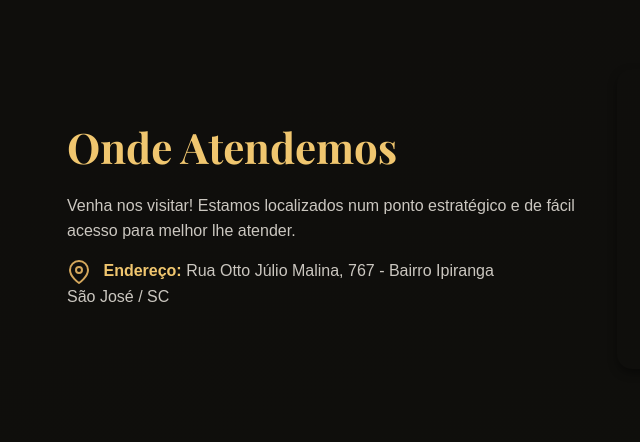
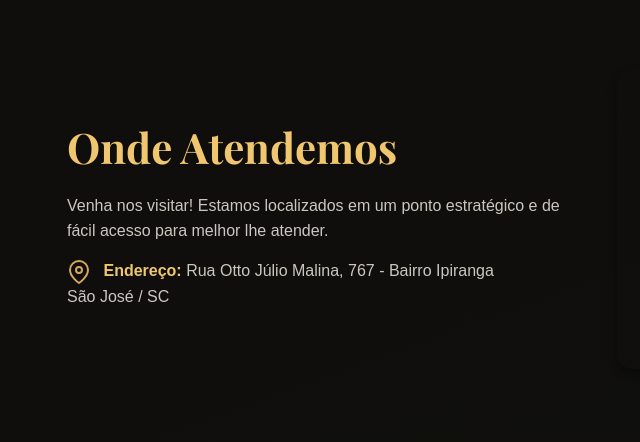
Before and after one commit to MatheusYanr/barbearia-vlad, a PHP site: page /index.html in a window 1280 px wide. Shown: the part 2324-2766 px from the top of the page, without its empty margins (43-683 px from the left). Run offline with PHP 8.4, Linux system fonts and the light colour scheme; a map, chart or similar area stays blank; grey boxes are pictures that could not be loaded.

Commit message:
fix: correções de texto no front-end
- Seção 'Onde Atendemos': 'num ponto estratégico' → 'em um ponto estratégico'
- Seção 'Serviços e Preços': removido texto interno 'Valores atualizados direto pelo painel administrativo.'
- Correções aplicadas tanto no index.php (dinâmico) quanto no index.html (estático)

```diff
--- a/index.html
+++ b/index.html
@@ -175,7 +175,7 @@
             <div class="localizacao-container">
                 <div class="localizacao-texto" data-aos="fade-right">
                     <h2 id="localizacao-titulo">Onde Atendemos</h2>
-                    <p>Venha nos visitar! Estamos localizados num ponto estratégico e de fácil acesso para melhor lhe
+                    <p>Venha nos visitar! Estamos localizados em um ponto estratégico e de fácil acesso para melhor lhe
                         atender.</p>
                     <p><svg xmlns="http://www.w3.org/2000/svg" width="24" height="24" viewBox="0 0 24 24" fill="none"
                             stroke="currentColor" stroke-width="2" stroke-linecap="round" stroke-linejoin="round"
--- a/index.php
+++ b/index.php
@@ -156,7 +156,6 @@ $whatsapp2 = whatsappLink($phone2);
         <section id="precos" class="precos" aria-labelledby="precos-titulo">
             <div class="precos-wrapper" data-aos="fade-up">
                 <h2 id="precos-titulo">Serviços e Preços</h2>
-                <p class="precos-descricao">Valores atualizados direto pelo painel administrativo.</p>
 
                 <div class="precos-lista">
                     <?php foreach ($services as $service): ?>
@@ -209,7 +208,7 @@ $whatsapp2 = whatsappLink($phone2);
             <div class="localizacao-container">
                 <div class="localizacao-texto" data-aos="fade-right">
                     <h2 id="localizacao-titulo">Onde Atendemos</h2>
-                    <p>Venha nos visitar! Estamos localizados num ponto estratégico e de fácil acesso para melhor lhe
+                    <p>Venha nos visitar! Estamos localizados em um ponto estratégico e de fácil acesso para melhor lhe
                         atender.</p>
                     <p><svg xmlns="http://www.w3.org/2000/svg" width="24" height="24" viewBox="0 0 24 24" fill="none"
                             stroke="currentColor" stroke-width="2" stroke-linecap="round" stroke-linejoin="round"
```
